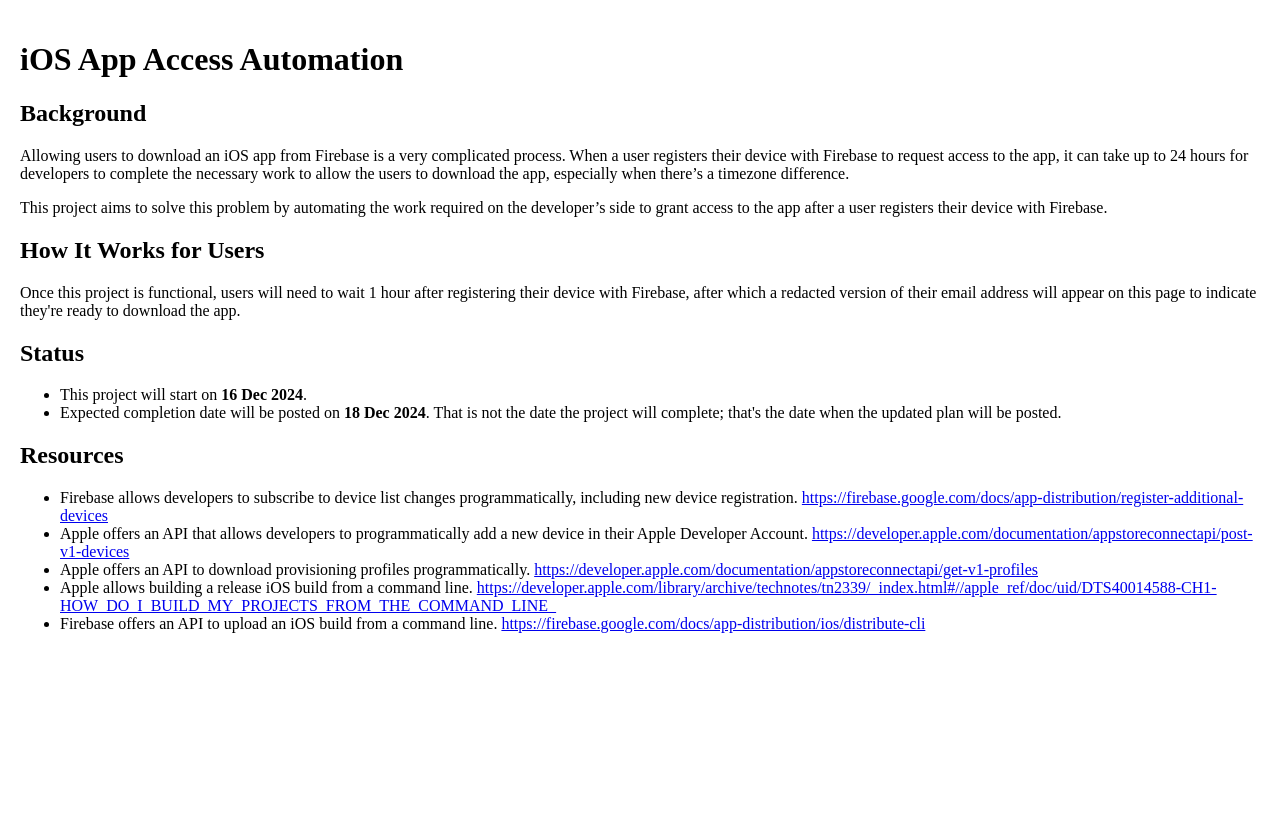
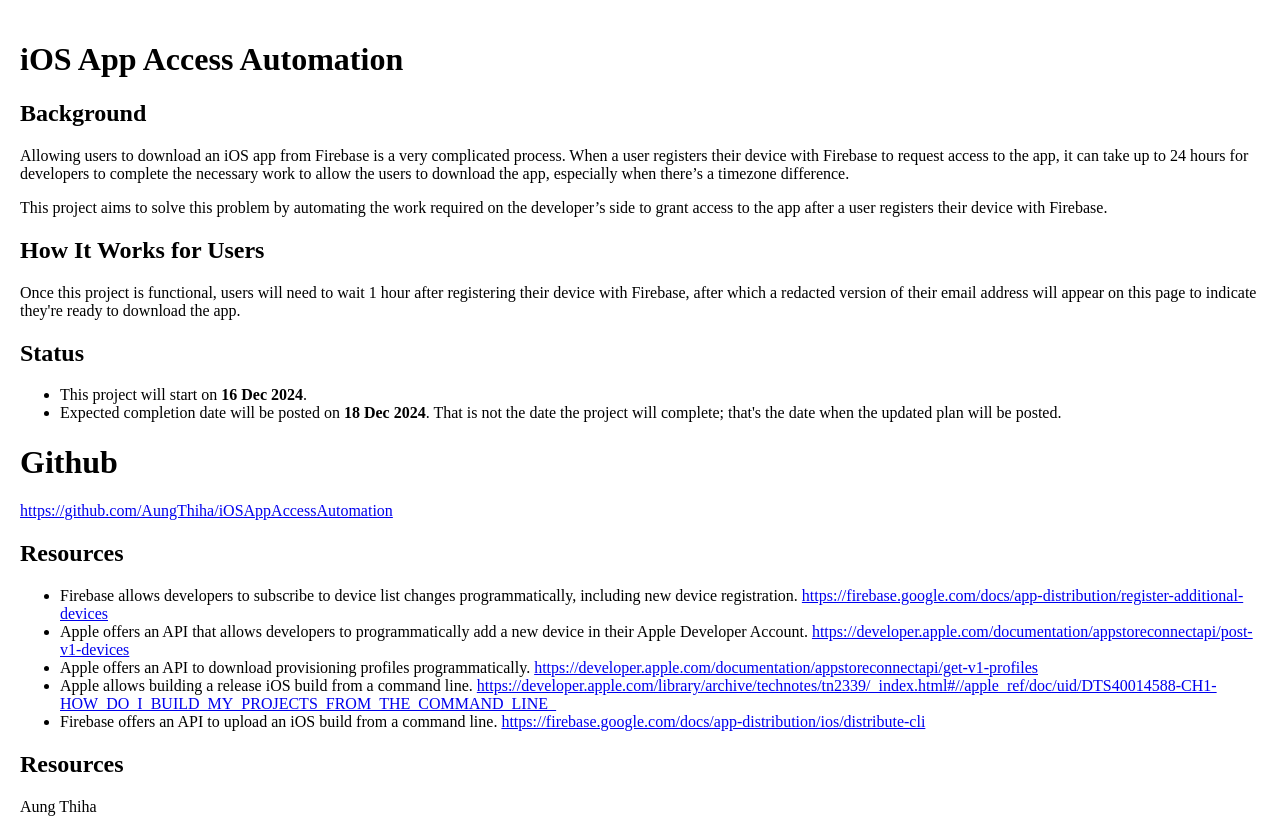
Before and after one commit to AungThiha/iOSAppAccessAutomation, a website: page index.html in a window 1280 px wide. Before the commit the page ends 800 px from the top, so only its background shows below. Drawn offline with Linux system fonts and the light colour scheme.

Commit message:
docs: update readme and website's home page

```diff
--- a/index.html
+++ b/index.html
@@ -32,6 +32,9 @@
         <li>Expected completion date will be posted on <strong>18 Dec 2024</strong>. That is not the date the project will complete; that's the date when the updated plan will be posted.</li>
     </ul>
 
+    <h1>Github</h1>
+    <a href="https://github.com/AungThiha/iOSAppAccessAutomation">https://github.com/AungThiha/iOSAppAccessAutomation</a>
+
     <h2>Resources</h2>
     <ul>
         <li>
@@ -55,5 +58,7 @@
             <a href="https://firebase.google.com/docs/app-distribution/ios/distribute-cli" target="_blank">https://firebase.google.com/docs/app-distribution/ios/distribute-cli</a>
         </li>
     </ul>
+    <h2>Resources</h2>
+    Aung Thiha
 </body>
 </html>
```
Also changed, not shown: README.md.
